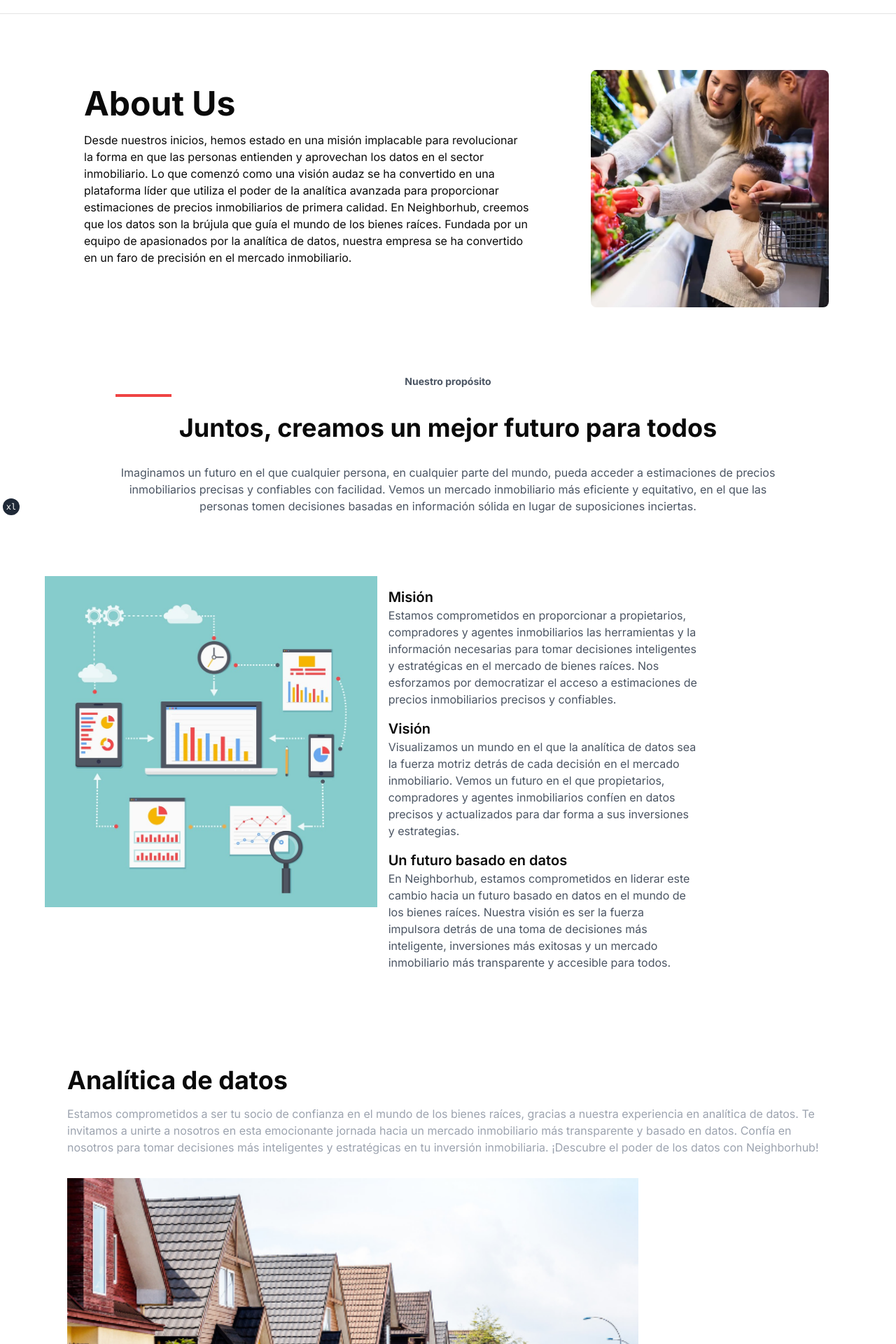
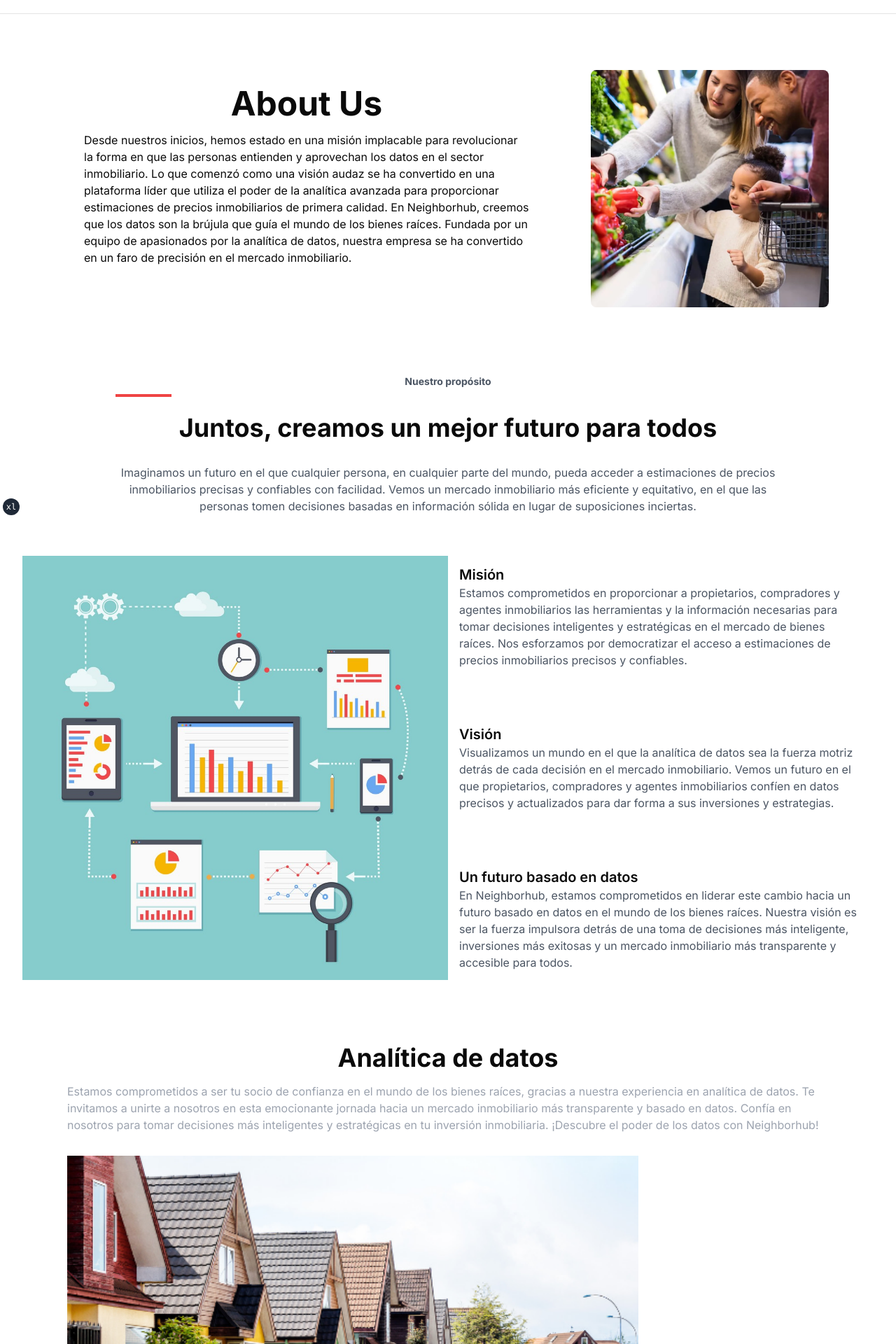
Before and after one commit to TempleOSi/frontend, a Next.js app: page /about-us in a window 1280 px wide. Shown: the part 60-1980 px from the top of the page at 70% size. Built offline with nearby package versions, Linux system fonts and the light colour scheme.

Commit message:
Modify titles
Changes on titles positions

```diff
--- a/components/elements/head-info.tsx
+++ b/components/elements/head-info.tsx
@@ -9,7 +9,7 @@ const HeadInfo = (props: any) => {
       <div className="flex mr-8 ml-8">
         {/* Mitad Izquierda*/}
         <div className="mr-16 p-6 w-2/3 rounded-lg">
-          <h2 className="text-5xl font-bold">{props.title}</h2>
+          <h2 className="text-5xl font-bold text-center">{props.title}</h2>
           <p className="mt-4">{props.text}</p>
         </div>
         {/* Mitad Derecha*/}
--- a/components/elements/img-box.tsx
+++ b/components/elements/img-box.tsx
@@ -22,7 +22,7 @@ const ImgBox = (props: any) => {
                 />
                 <Card className="absolute inset-x-0 bottom-0 mx-auto w-3/4 p-4 transform translate-y-1/2 -mb-1/2">
                     <CardHeader>
-                        <CardTitle>{props.title}</CardTitle>
+                        <CardTitle className="text-center">{props.title}</CardTitle>
                     </CardHeader>
                     <CardContent>
                         <p>{props.text}</p>
--- a/components/elements/img-section.tsx
+++ b/components/elements/img-section.tsx
@@ -3,12 +3,12 @@ import Image from "next/image";
 const ImgSection = (props:any) => {
 
     return (
-        <section className="max-w-6xl p-8 m-8">
-        <h1 className="text-4xl font-bold mb-4">{props.title}</h1>
+        <section className="max-w-6xl p-8 m-8 items-center justify-center">
+        <h1 className="text-4xl font-bold mb-4 text-center">{props.title}</h1>
         <p className="text-gray-400">
             {props.text}
         </p>
-        <div className="mt-8 text-right">
+        <div className="mt-8 mx-auto">
           <Image
             src={props.image}
             alt="ImgSection"
--- a/components/elements/img-threetext.tsx
+++ b/components/elements/img-threetext.tsx
@@ -2,7 +2,7 @@ import Image from "next/image";
 
 const ImgThreetext = (props:any) => {
     return (
-        <div className="flex w-5/6 p-8">
+        <div className="flex items-center justify-center">
         <div className="w-1/2">
             <Image
             src={props.image}
@@ -11,11 +11,11 @@ const ImgThreetext = (props:any) => {
             />
         </div>
         <div className="w-1/2 p-4">
-            <div className="mb-4">
+            <div className="mb-20">
             <h2 className="text-xl font-semibold">Misión</h2>
             <p className="text-gray-600">Estamos comprometidos en proporcionar a propietarios, compradores y agentes inmobiliarios las herramientas y la información necesarias para tomar decisiones inteligentes y estratégicas en el mercado de bienes raíces. Nos esforzamos por democratizar el acceso a estimaciones de precios inmobiliarios precisos y confiables.</p>
             </div>
-            <div className="mb-4">
+            <div className="mb-20">
             <h2 className="text-xl font-semibold">Visión</h2>
             <p className="text-gray-600">Visualizamos un mundo en el que la analítica de datos sea la fuerza motriz detrás de cada decisión en el mercado inmobiliario. Vemos un futuro en el que propietarios, compradores y agentes inmobiliarios confíen en datos precisos y actualizados para dar forma a sus inversiones y estrategias.</p>
             </div>
```
